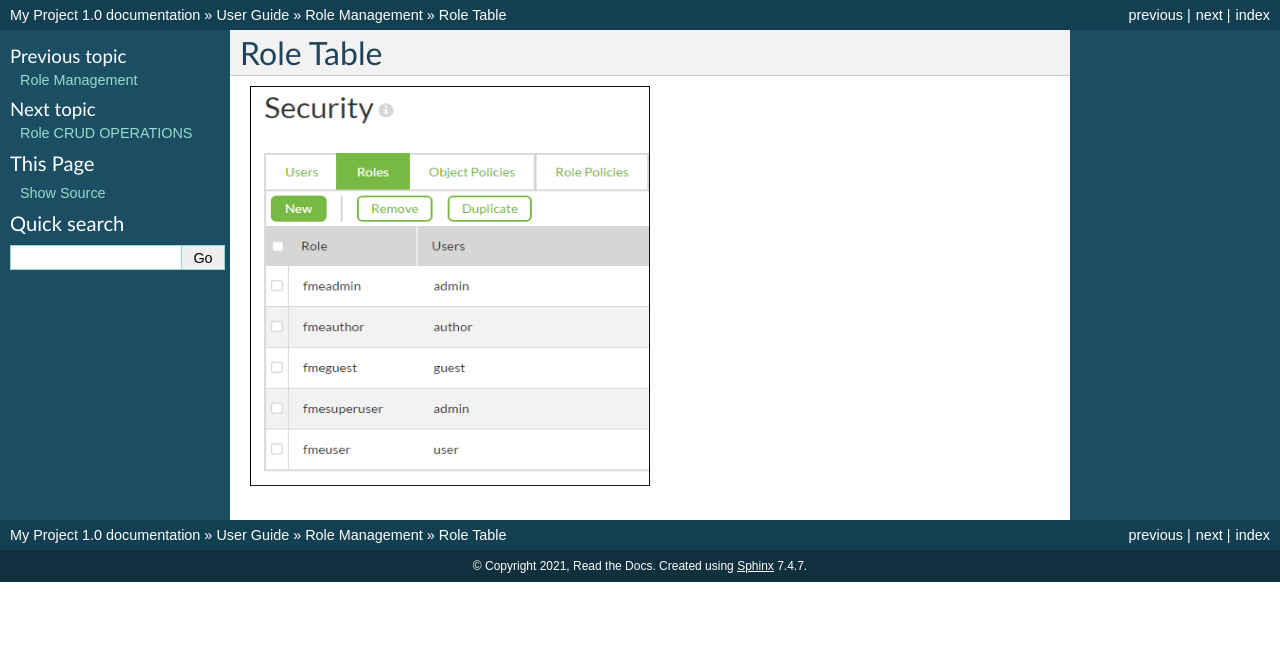
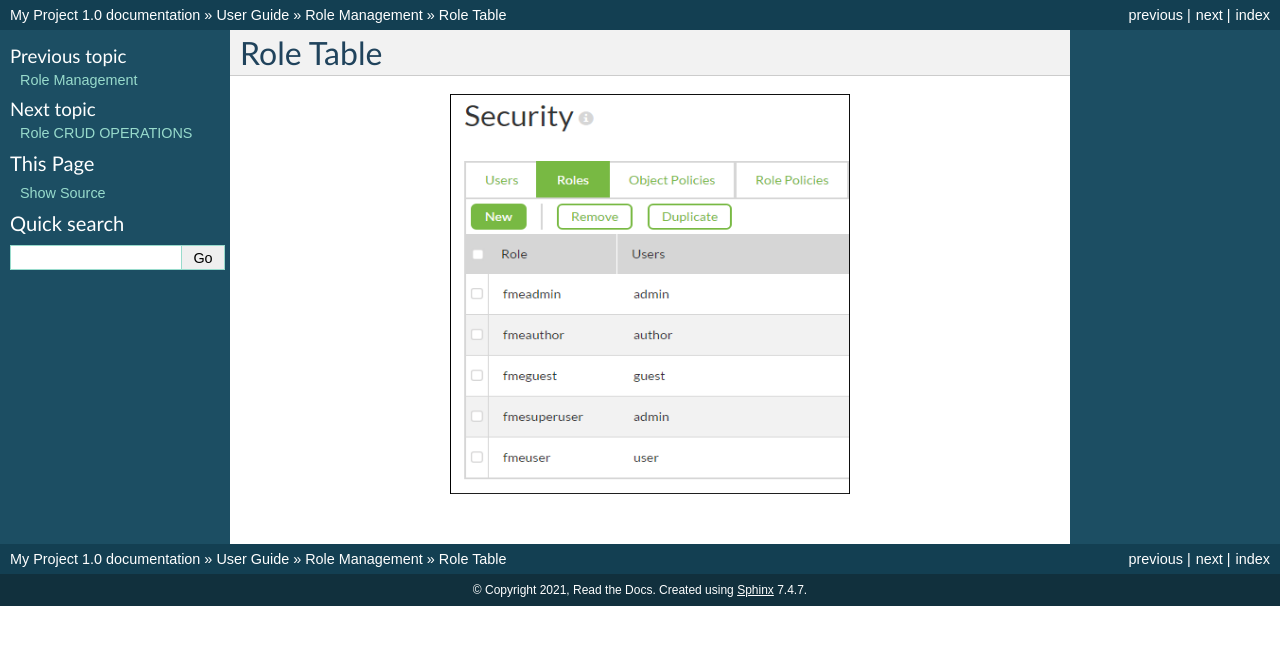
Before and after one commit to rajeshgavvala/custom-doc, a Sphinx documentation site: the page built from docs/userGuide/role-management/role-table.rst, in a window 1280 px wide. Shown: the top 645 px of the page. Built offline with Sphinx 7.4.7, drawn with Linux system fonts in a browser that asks for light colours.

Commit message:
add changes

```diff
--- a/docs/userGuide/role-management/role-table.rst
+++ b/docs/userGuide/role-management/role-table.rst
@@ -2,7 +2,7 @@
 Role Table
 ==================
 
-.. image:: https://github.com/rajeshgavvala/custom-doc/blob/main/docs/role-table.png
+.. figure:: https://github.com/rajeshgavvala/custom-doc/blob/main/docs/role-table.png
    :height: 400px
    :width: 400px
    :alt: Role Table, attached referenced from gitHub.
```
